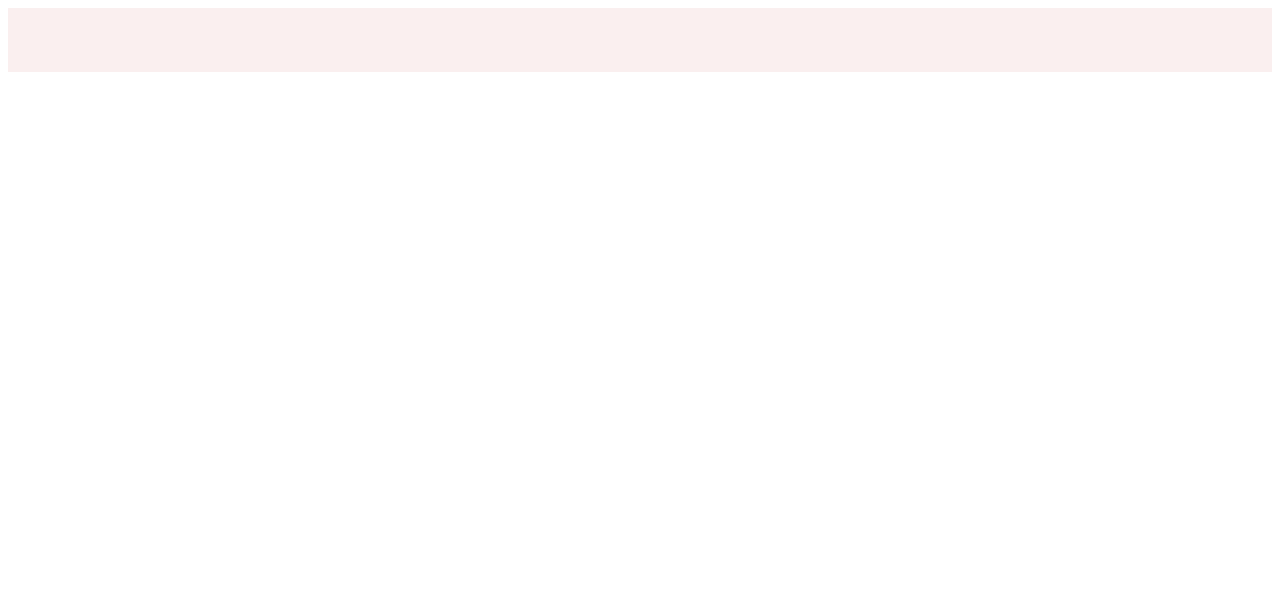
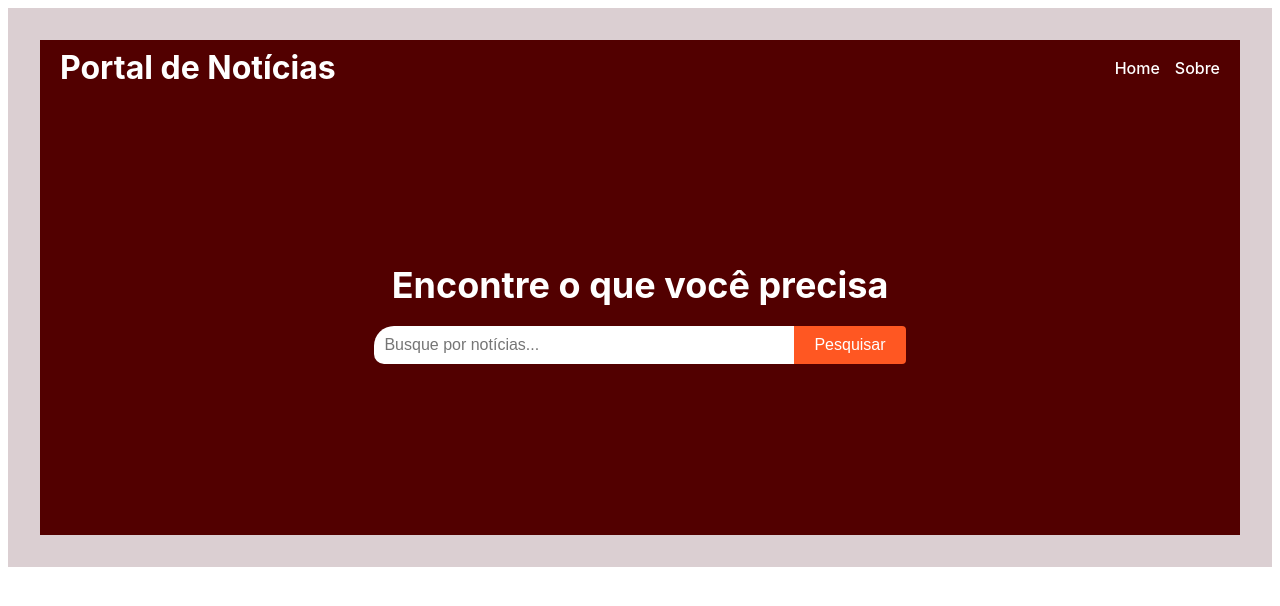
Before and after one commit to Equipe-Vazio/portal-noticias, a React (Vite) app: page / in a window 1280 px wide. Shown: the top 606 px of the page. Built offline with nearby package versions, Linux system fonts and the light colour scheme.

Commit message:
Feat: Hero with Search Bar

```diff
--- /dev/null
+++ b/src/components/Header.jsx
@@ -0,0 +1,39 @@
+// Header.js
+import React from 'react';
+
+const Header = () => {
+  return (
+    <header style={styles.header}>
+      <h1 style={styles.title}>Portal de Notícias</h1>
+      <nav style={styles.nav}>
+        <a href="/" style={styles.link}>Home</a>
+        <a href="/about" style={styles.link}>Sobre</a>
+      </nav>
+    </header>
+  );
+};
+
+const styles = {
+  header: {
+    backgroundColor: '#520000',
+    color: '#fff',
+    padding: '10px 20px',
+    display: 'flex',
+    justifyContent: 'space-between',
+    alignItems: 'center',
+  },
+  title: {
+    margin: 0,
+  },
+  nav: {
+    display: 'flex',
+    gap: '15px',
+  },
+  link: {
+    color: '#fff',
+    textDecoration: 'none',
+    fontSize: '16px',
+  },
+};
+
+export default Header;
--- /dev/null
+++ b/src/components/Hero.jsx
@@ -0,0 +1,83 @@
+// Hero.js
+import React, { useState } from 'react';
+
+const Hero = ({ onSearch }) => {
+  const [query, setQuery] = useState('');
+
+  const handleSearch = () => {
+    if (onSearch) {
+      onSearch(query);
+    }
+  };
+
+  return (
+    <section style={styles.hero}>
+      <div style={styles.content}>
+        <h1 style={styles.title}>Encontre o que você precisa</h1>
+        <div style={styles.searchContainer}>
+          <input
+            type="text"
+            value={query}
+            onChange={(e) => setQuery(e.target.value)}
+            placeholder="Busque por notícias..."
+            style={styles.input}
+          />
+          <button onClick={handleSearch} style={styles.button}>
+            Pesquisar
+          </button>
+        </div>
+      </div>
+    </section>
+  );
+};
+
+const styles = {
+  hero: {
+    display: 'flex',
+    alignItems: 'center',
+    justifyContent: 'center',
+    textAlign: 'center',
+    backgroundColor: '#520000',
+    color: '#fff',
+    height: '400px',
+    padding: '20px',
+  },
+  content: {
+    maxWidth: '600px',
+    width: '100%',
+  },
+  title: {
+    fontSize: '36px',
+    margin: '0 0 10px',
+  },
+  subtitle: {
+    fontSize: '18px',
+    margin: '0 0 20px',
+  },
+  searchContainer: {
+    display: 'flex',
+    alignItems: 'center',
+    justifyContent: 'center',
+    marginTop: '20px',
+  },
+  input: {
+    flex: 1,
+    padding: '10px',
+    fontSize: '16px',
+    border: 'none',
+    borderRadius: '20px 0 0 10px',
+    outline: 'none',
+    maxWidth: '400px',
+  },
+  button: {
+    padding: '10px 20px',
+    fontSize: '16px',
+    backgroundColor: '#ff5722',
+    color: '#fff',
+    border: 'none',
+    borderRadius: '0 4px 4px 0',
+    cursor: 'pointer',
+  },
+};
+
+export default Hero;
--- a/src/index.css
+++ b/src/index.css
@@ -4,7 +4,7 @@
   line-height: 1.5;
   font-weight: 400;
 
-  --primary: #faefef;
+  --primary: #dbcfd2;
   --secondary: #A5AEB6;
 
   font-synthesis: none;
@@ -23,14 +23,6 @@
   border-radius: 6px;
 }
 
-@font-face {
-  font-family: 'gow-font';
-  src: url('assets/fonts/GODOFWAR.TTF') format('truetype');
-}
-.custom-font {
-  font-family: 'SuaFonte', sans-serif;
-}
-
 a {
   font-weight: 500;
   color: #646cff;
@@ -40,14 +32,8 @@ a:hover {
   color: #535bf2;
 }
 
-header {
-  font-family: 'gow-font';
-  margin-bottom: 50px;
-  padding-bottom: 10px;
-}
 body {
   background-color: var(--primary);
-  font-family: 'gow-font';
 }
 
 h1 {
@@ -69,7 +55,7 @@ table {
 
 table th,
 table td {
-  font-family: 'gow-font';
+  font-family: 'Poppins';
   padding: 12px 16px;
   border: 1px solid #ddd;
 }
@@ -127,7 +113,7 @@ table a {
 }
 
 .hero {
-  background: url(../public/background.jpg);
+  background: url();
   background-size: cover;
   width: 100%;
   height: 80vh;
--- a/src/pages/Home.jsx
+++ b/src/pages/Home.jsx
@@ -1,7 +1,10 @@
-
+import Header from '../components/Header'
+import Hero from '../components/Hero';
 export default function Home() {
   return (
      <>
+        <Header id="header"></Header>
+        <Hero></Hero>
      </>
   );
 }
```
Also changed, not shown: src/components/Header.tsx (deleted, +0 -185 lines).
